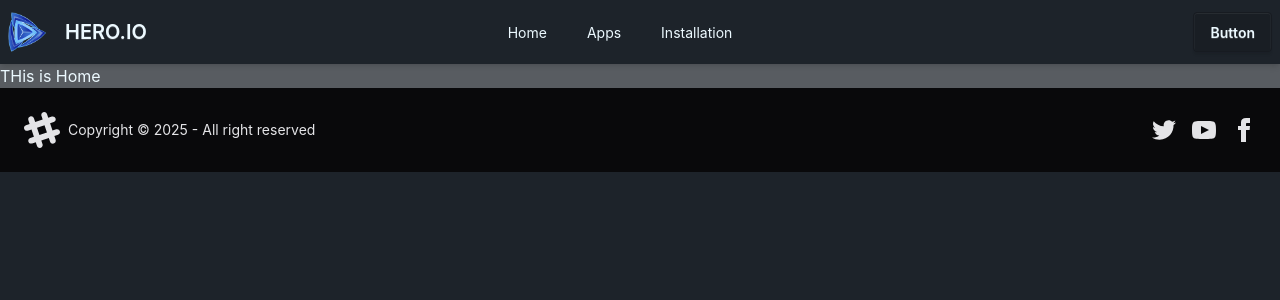
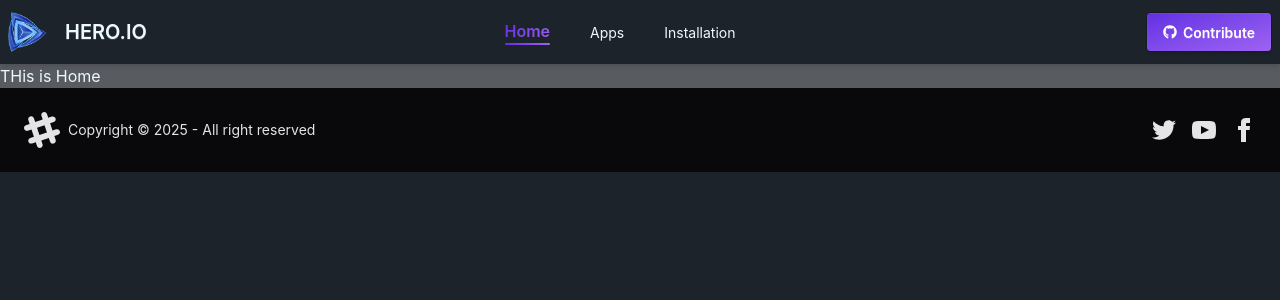
Before and after one commit to tomalhossen78/B12-A08-Hero-Apps, a React (Vite) app: page / in a window 1280 px wide. Shown: the top 300 px of the page. Built offline with nearby package versions, Linux system fonts and the light colour scheme.

Commit message:
navbar button and gradient color added

```diff
--- a/package.json
+++ b/package.json
@@ -13,6 +13,7 @@
     "@tailwindcss/vite": "^4.1.14",
     "react": "^19.1.1",
     "react-dom": "^19.1.1",
+    "react-icons": "^5.5.0",
     "react-router-dom": "^7.9.3",
     "tailwindcss": "^4.1.14"
   },
--- a/src/Componets/Header/Navbar.jsx
+++ b/src/Componets/Header/Navbar.jsx
@@ -2,6 +2,8 @@ import React from "react";
 import Container from "../Container/Container";
 import logo from "../../../src/assets/logo.png";
 import { NavLink } from "react-router-dom";
+import "./navbar.css";
+import { FaGithub } from "react-icons/fa";
 
 const Navbar = () => {
   const menu = (
@@ -58,7 +60,13 @@ const Navbar = () => {
             <ul className="menu menu-horizontal px-1">{menu}</ul>
           </div>
           <div className="navbar-end">
-            <a className="btn">Button</a>
+            <a
+              href="https://github.com/tomalhossen78/B12-A08-Hero-Apps"
+              className="btn text-white bg-gradient-to-tl from-[#9F62F2] to-[#632EE3]"
+            >
+              <FaGithub />
+              Contribute
+            </a>
           </div>
         </div>
       </Container>
--- /dev/null
+++ b/src/Componets/Header/navbar.css
@@ -0,0 +1,26 @@
+a.active {
+  position: relative;
+  background: linear-gradient(125.07deg, rgba(99, 46, 227, 1), rgba(159, 98, 242, 1) 100%);
+  -webkit-background-clip: text;
+  -webkit-text-fill-color: transparent;
+  background-clip: text;
+  color: transparent;
+  font-family: Inter, sans-serif;
+  font-size: 16px;
+  font-weight: 600;
+  line-height: 19px;
+  text-transform: capitalize;
+  text-decoration: none; /* Remove default underline */
+  transition: ease 200ms;
+}
+
+a.active::after {
+  content: "";
+  position: absolute;
+  left: 0;
+  bottom: -2px; /* adjust as needed */
+  width: 100%;
+  height: 2px;
+  background: linear-gradient(125.07deg, rgba(99, 46, 227, 1), rgba(159, 98, 242, 1) 100%);
+  border-radius: 2px;
+}
```
Also changed, not shown: 1 other file (tests, documents, lock files or other folders).
